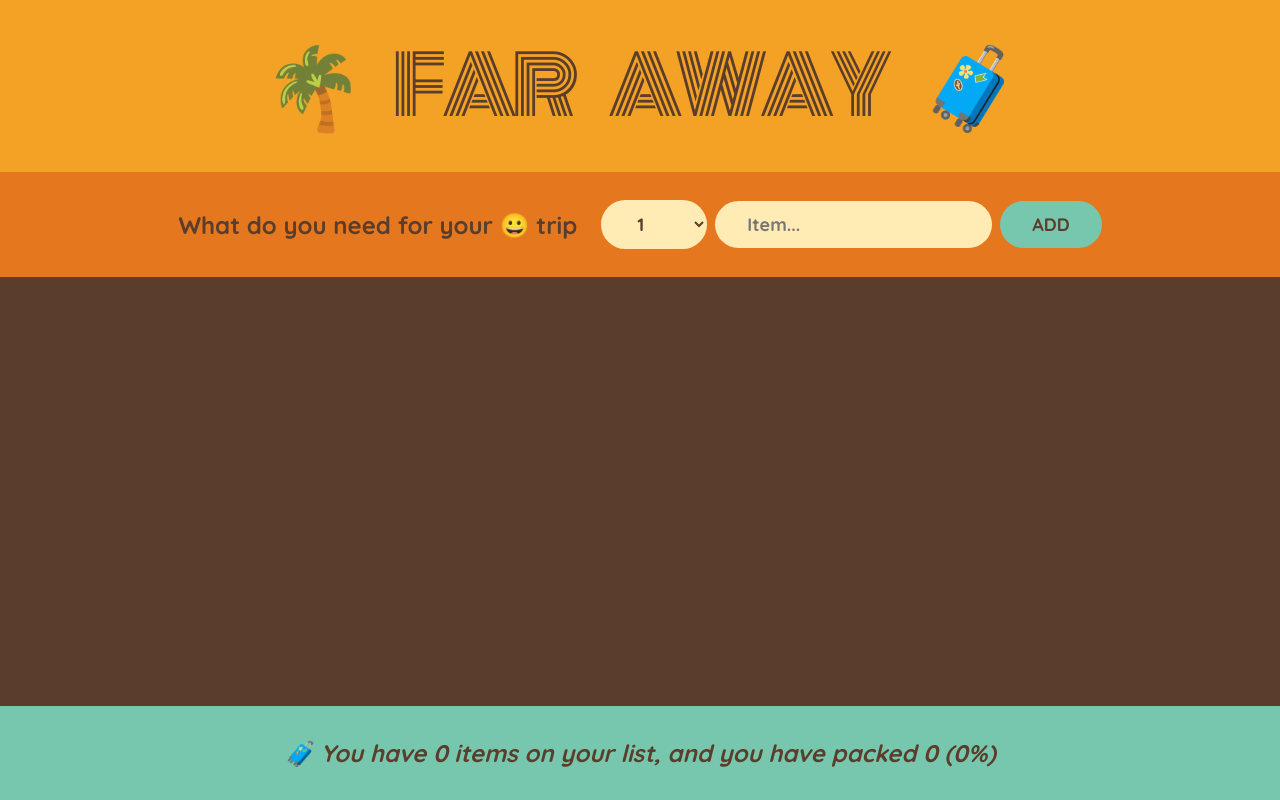
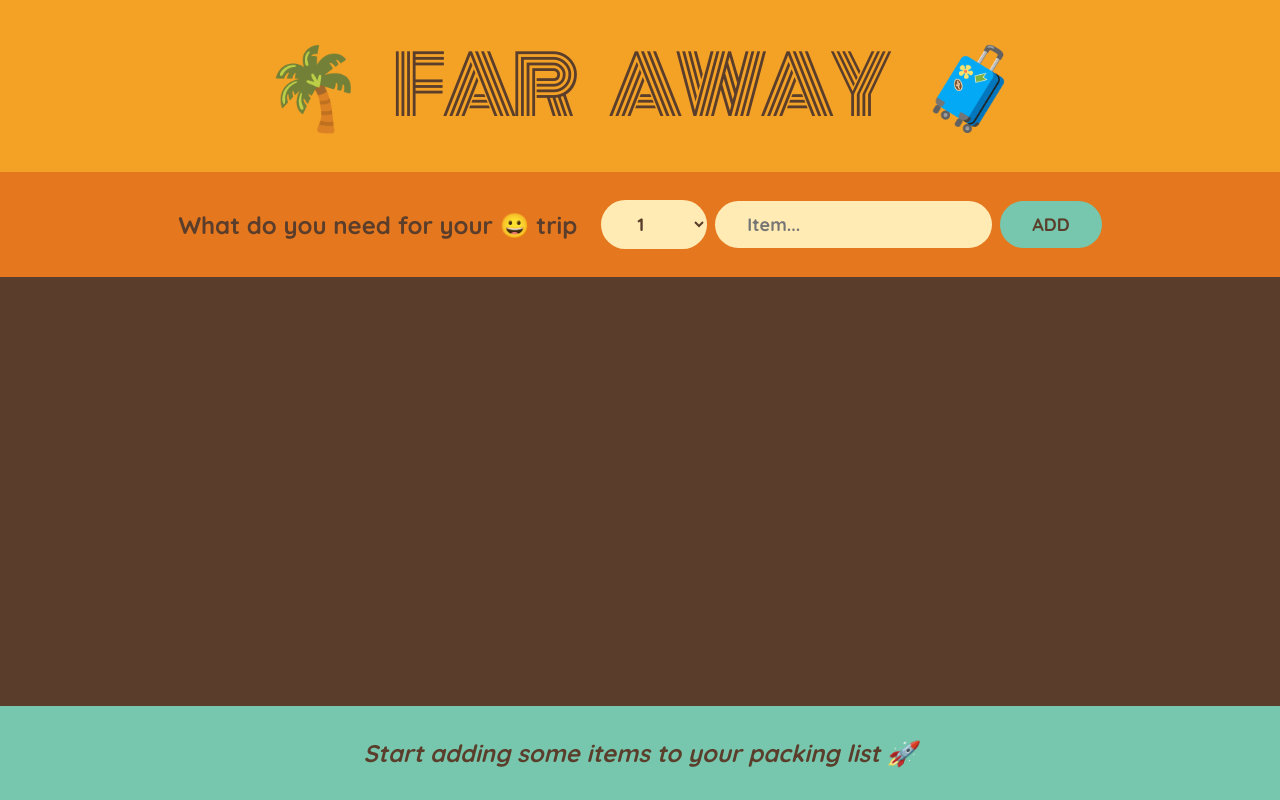
Before and after one commit to ivantxo/travel_list, a React (Create React App) app: page / in a window 1280 px wide. Built offline with nearby package versions, Linux system fonts and the light colour scheme.

Commit message:
Early return when no items in stats section

```diff
--- a/src/App.js
+++ b/src/App.js
@@ -107,6 +107,14 @@ function Item({ item, onDeleteItem, onToggleItem }) {
 }
 
 function Stats({ items }) {
+  if (!items.length) {
+    return (
+      <p className="stats">
+        <em>Start adding some items to your packing list 🚀</em>
+      </p>
+    );
+  }
+
   const numItems = items.length;
   const numPacked = items.filter((i) => i.packed).length;
   const percentage = Math.round((numPacked * 100) / numItems);
@@ -116,9 +124,7 @@ function Stats({ items }) {
       <em>
         {percentage === 100
           ? "Everything is ready to go ✈️"
-          : `🧳 You have ${numItems} items on your list, and you have packed ${numPacked} (${
-              percentage ? percentage : 0
-            }%)`}
+          : `🧳 You have ${numItems} items on your list, and you have packed ${numPacked} (${percentage}%)`}
       </em>
     </footer>
   );
```
